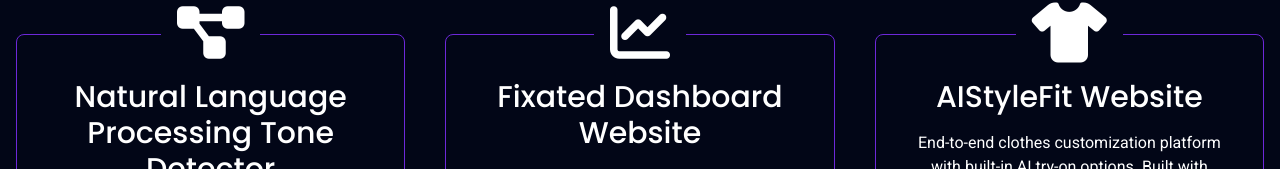
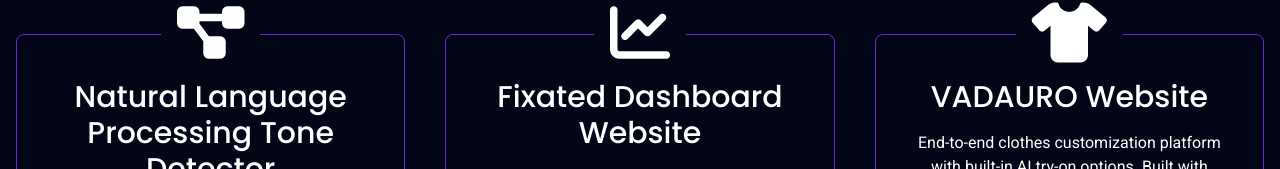
Before and after one commit to tranbrandon1233/My-Website, a SvelteKit app: page / in a window 1280 px wide. Shown: the part 2003-2172 px from the top of the page. Built offline with nearby package versions, Linux system fonts and the light colour scheme.

Commit message:
Vadauro update

```diff
--- a/src/components/Main.svelte
+++ b/src/components/Main.svelte
@@ -56,10 +56,10 @@
             href: "https://fixated-dashboard.netlify.app",
         },
         {
-            name: "AIStyleFit Website",
+            name: "VADAURO Website",
             icon: "fa-solid fa-shirt",
             description: "End-to-end clothes customization platform with built-in AI try-on options.",
-            href: "https://www.aistylefit.com/"
+            href: "https://www.vadauro.com/"
         }
     ];
 
```
